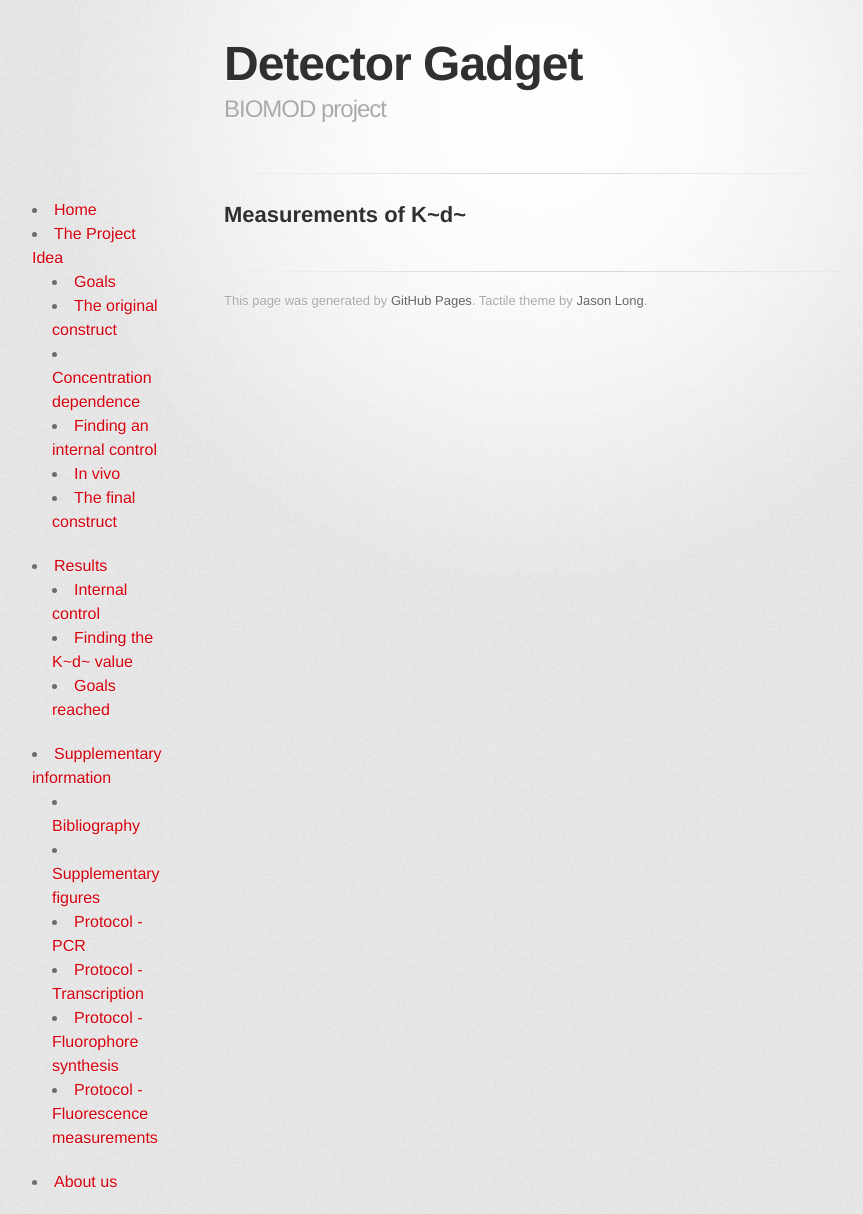
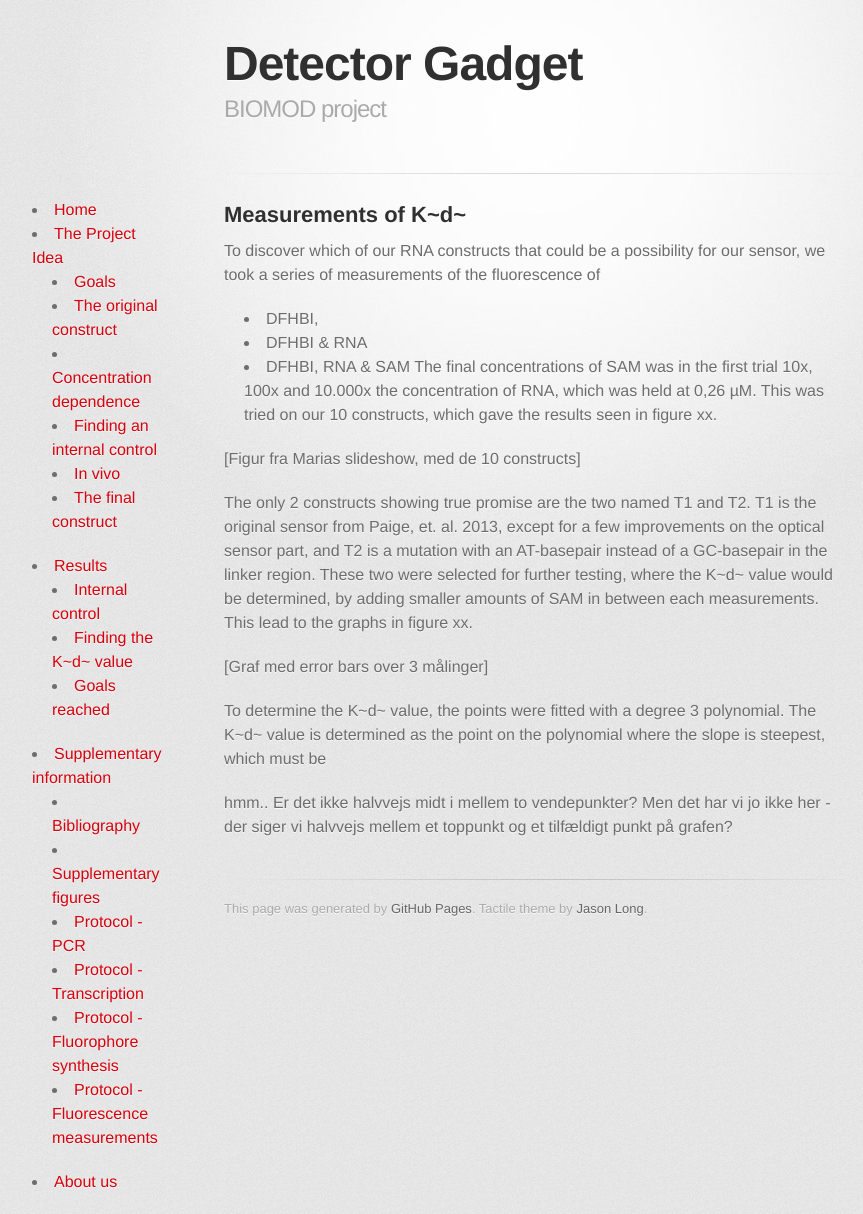
Before and after one commit to detectorgadget/detectorgadget.github.io, a Jekyll site: the page built from kddata.md, in a window 1280 px wide. Shown: the whole page, without its empty margins (106-969 px from the left). Built offline with Jekyll 4.4.1, drawn with Linux system fonts in a browser that asks for light colours; some web fonts are replaced.

Commit message:
Text updates

```diff
--- a/kddata.md
+++ b/kddata.md
@@ -3,3 +3,19 @@ layout: default
 ---
 
 ## Measurements of K~d~
+
+To discover which of our RNA constructs that could be a possibility for our sensor, we took a series of measurements of the fluorescence of
+* DFHBI,
+* DFHBI & RNA
+* DFHBI, RNA & SAM
+The final concentrations of SAM was in the first trial 10x, 100x and 10.000x the concentration of RNA, which was held at 0,26 µM. This was tried on our 10 constructs, which gave the results seen in figure xx.
+
+[Figur fra Marias slideshow, med de 10 constructs]
+
+The only 2 constructs showing true promise are the two named T1 and T2. T1 is the original sensor from Paige, et. al. 2013, except for a few improvements on the optical sensor part, and T2 is a mutation with an AT-basepair instead of a GC-basepair in the linker region. These two were selected for further testing, where the K~d~ value would be determined, by adding smaller amounts of SAM in between each measurements. This lead to the graphs in figure xx.
+
+[Graf med error bars over 3 målinger]
+
+To determine the K~d~ value, the points were fitted with a degree 3 polynomial. The K~d~ value is determined as the point on the polynomial where the slope is steepest, which must be
+
+hmm.. Er det ikke halvvejs midt i mellem to vendepunkter? Men det har vi jo ikke her - der siger vi halvvejs mellem et toppunkt og et tilfældigt punkt på grafen?
```
Also changed, not shown: mangocontrol.md (+2 -5 lines), orthogonaldata.md (+6 -0 lines).
